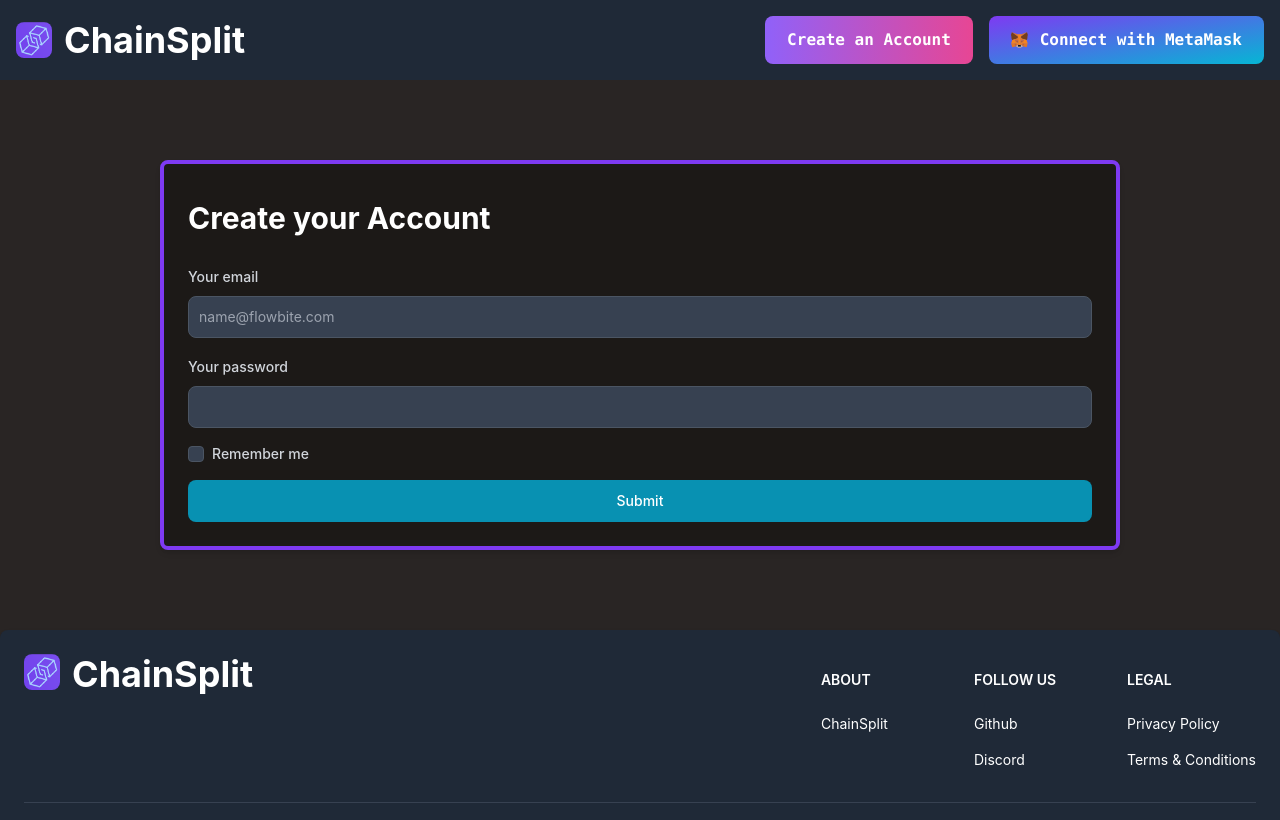
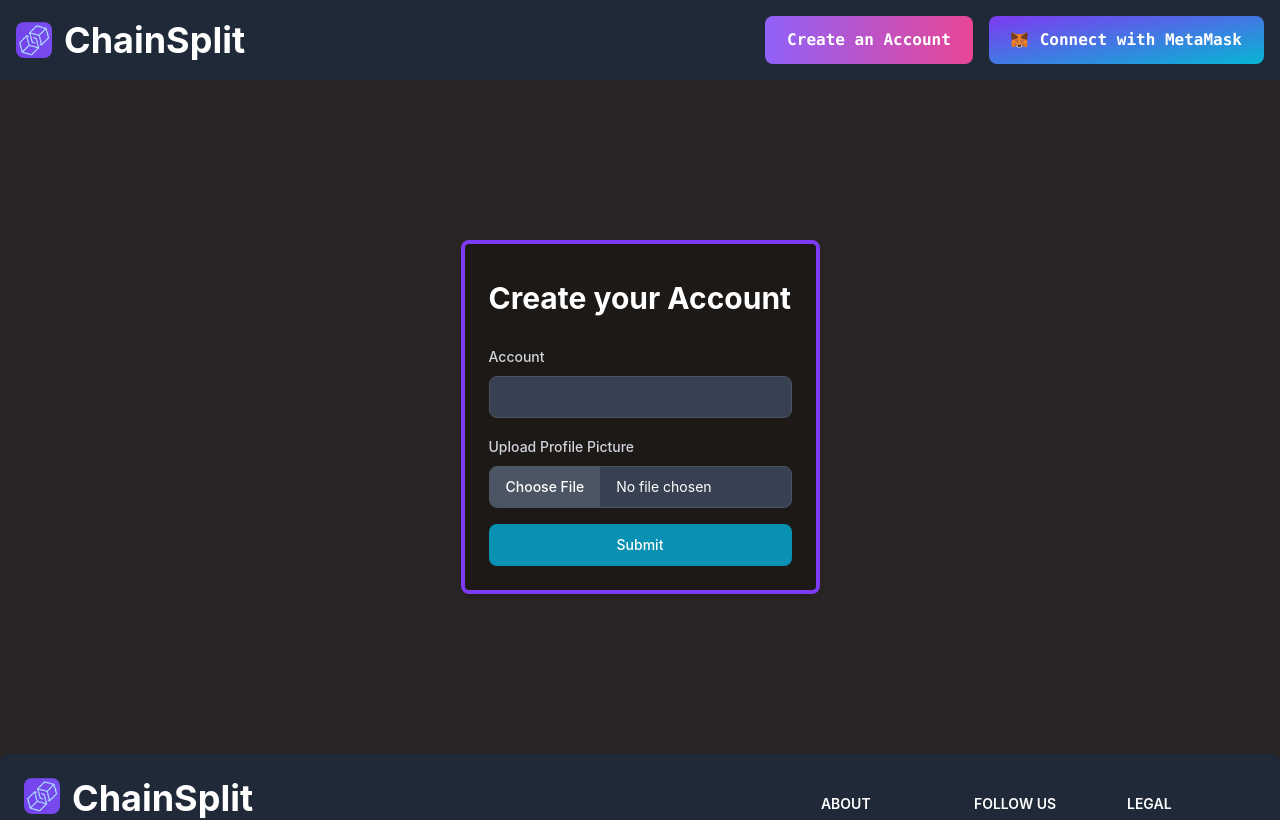
Before and after one commit to karan2605/Chain-Split, a React (Create React App) app: page /createAccount in a window 1280 px wide. Shown: the top 820 px of the page. Built offline with nearby package versions, Linux system fonts and the light colour scheme.

Commit message:
Added form elements and centered form

```diff
--- a/src/components/CreateAccount.js
+++ b/src/components/CreateAccount.js
@@ -1,17 +1,23 @@
 import NavigationBar from "./Navbar";
 import SiteFooter from "./SiteFooter";
 
-import { Button, Label, TextInput, Checkbox, Card } from "flowbite-react";
+import {
+  Button,
+  Label,
+  TextInput,
+  Card,
+  FileInput,
+} from "flowbite-react";
 
 const CreateAccount = () => {
   return (
     <div className="flex flex-col bg-stone-800 ">
       <NavigationBar />
 
-      <div class="h-full bg-stone-800 px-40 py-20">
+      <div class="flex h-full bg-stone-800 py-40 justify-center">
         <Card
           className={
-            "dark:border-4 dark:border-purple-600 dark:bg-stone-900 place-content-center"
+            "dark:border-4 dark:border-purple-600 dark:bg-stone-900"
           }
         >
           <h1 className="text-3xl font-bold text-white py-3">
@@ -20,24 +26,22 @@
           <form className="flex flex-col gap-4">
             <div>
               <div className="mb-2 block">
-                <Label htmlFor="email1" value="Your email" />
+                <Label htmlFor="account" value="Account" />
               </div>
               <TextInput
-                id="email1"
-                type="email"
-                placeholder="name@flowbite.com"
+                id="account"
+                type="text"
                 required={true}
               />
             </div>
-            <div>
+            <div id="fileUpload">
               <div className="mb-2 block">
-                <Label htmlFor="password1" value="Your password" />
+                <Label htmlFor="file" value="Upload Profile Picture" />
               </div>
-              <TextInput id="password1" type="password" required={true} />
-            </div>
-            <div className="flex items-center gap-2">
-              <Checkbox id="remember" />
-              <Label htmlFor="remember">Remember me</Label>
+              <FileInput
+                id="file"
+                required={true}
+              />
             </div>
             <Button type="submit">Submit</Button>
           </form>
```
